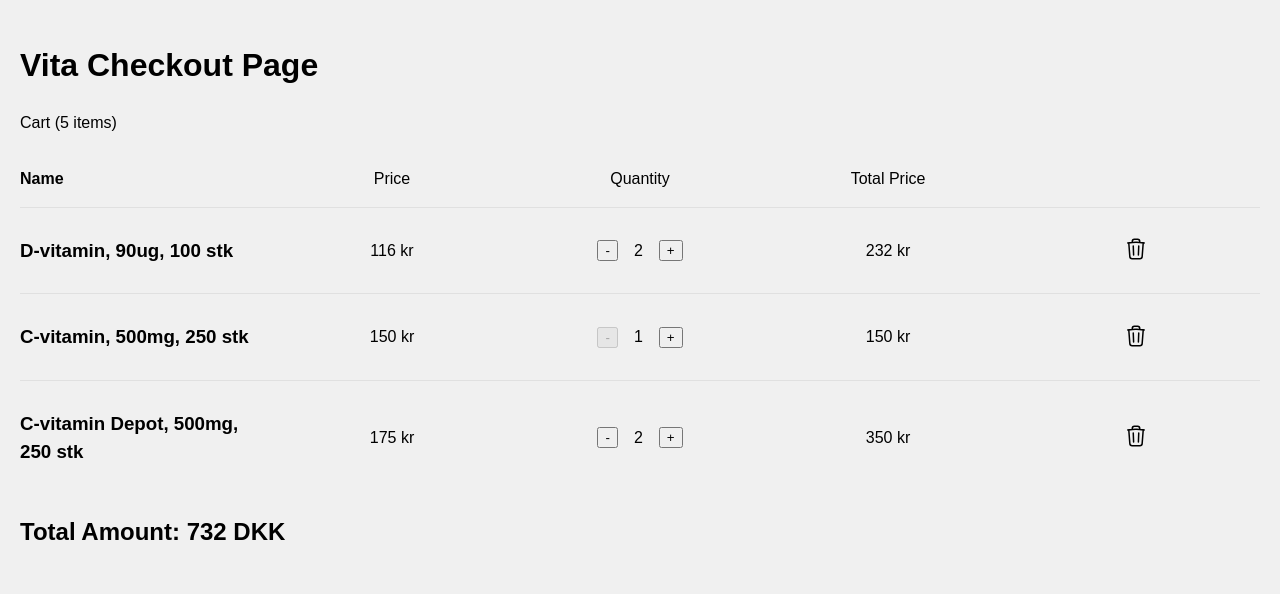
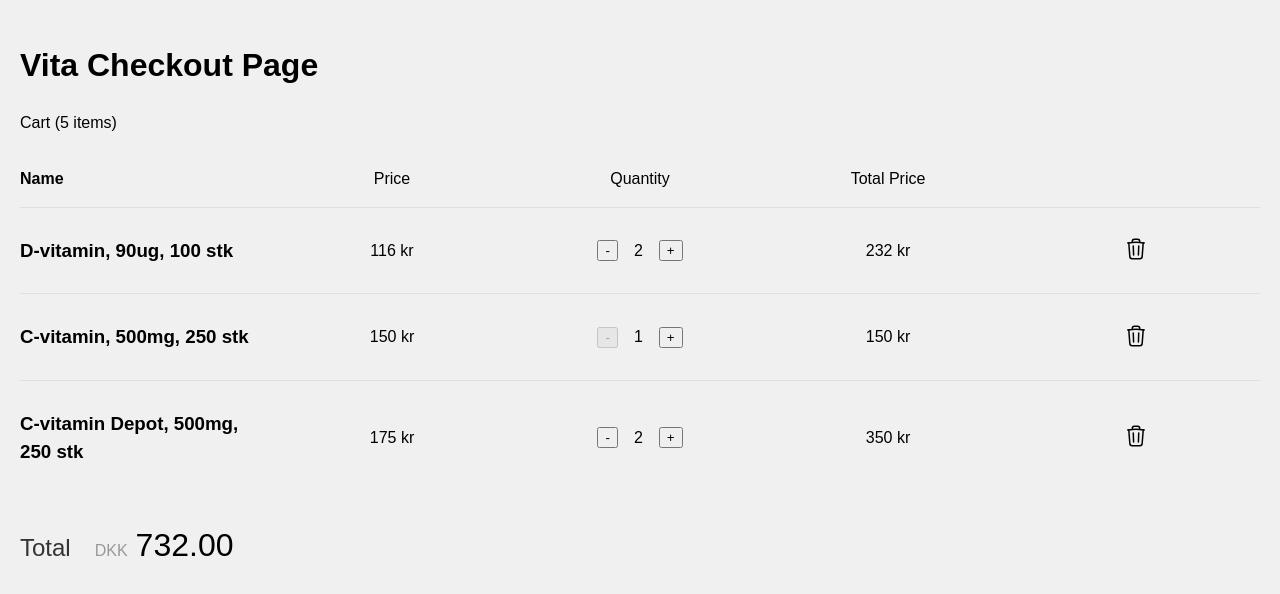
Before and after one commit to yukarasan/vita, a React (Vite) app: page / in a window 1280 px wide. Shown: the top 594 px of the page. Built offline with nearby package versions, Linux system fonts and the light colour scheme.

Commit message:
Total Amount styling

```diff
--- a/src/components/total_amount/TotalAmount.css
+++ b/src/components/total_amount/TotalAmount.css
@@ -0,0 +1,22 @@
+.total-amount-container {
+    display: flex;
+    align-items: baseline;
+    font-size: 2rem;
+  }
+
+  .currency-code {
+    font-size: 1rem;
+    color: #999;
+    margin-right: 0.5rem;
+  }
+
+  .amount {
+    color: #000;
+  }
+
+  .total {
+    font-weight: normal;
+    font-size: 1.5rem;
+    color: #333;
+    padding-right: 1em;
+  }
--- a/src/components/total_amount/TotalAmount.tsx
+++ b/src/components/total_amount/TotalAmount.tsx
@@ -1,25 +1,30 @@
-import { useState, useEffect } from "react"
-import { Item } from "../../models/Item"
+import { useState, useEffect } from "react";
+import { Item } from "../../models/Item";
+import './TotalAmount.css';
 
 interface TotalAmountProps {
-  basket: Item[]
+  basket: Item[];
 }
 
 const TotalAmount: React.FC<TotalAmountProps> = ({ basket }) => {
-  const [totalAmount, setTotalAmount] = useState(0)
+  const [totalAmount, setTotalAmount] = useState(0);
 
   useEffect(() => {
-    const amount = basket.reduce((acc, product) => {
-      return acc + product.price * product.quantity
-    }, 0)
-    setTotalAmount(amount)
-  }, [basket])
+    const amount = basket.reduce((acc, product) => acc + product.price * product.quantity, 0);
+    setTotalAmount(amount);
+  }, [basket]);
+
+  // Separate the currency code and amount for individual styling
+  const currencyCode = "DKK";
+  const formattedAmount = new Intl.NumberFormat('en-AU', { style: 'currency', currency: 'DKK', minimumFractionDigits: 2 }).format(totalAmount).replace("DKK", "").trim();
 
   return (
-    <div>
-      <h2>Total Amount: {totalAmount} DKK</h2>
+    <div className="total-amount-container">
+      <h2 className="total">Total</h2>
+      <span className="currency-code">{currencyCode}</span>
+      <span className="amount">{formattedAmount}</span>
     </div>
-  )
-}
+  );
+};
 
-export default TotalAmount
+export default TotalAmount;
```
